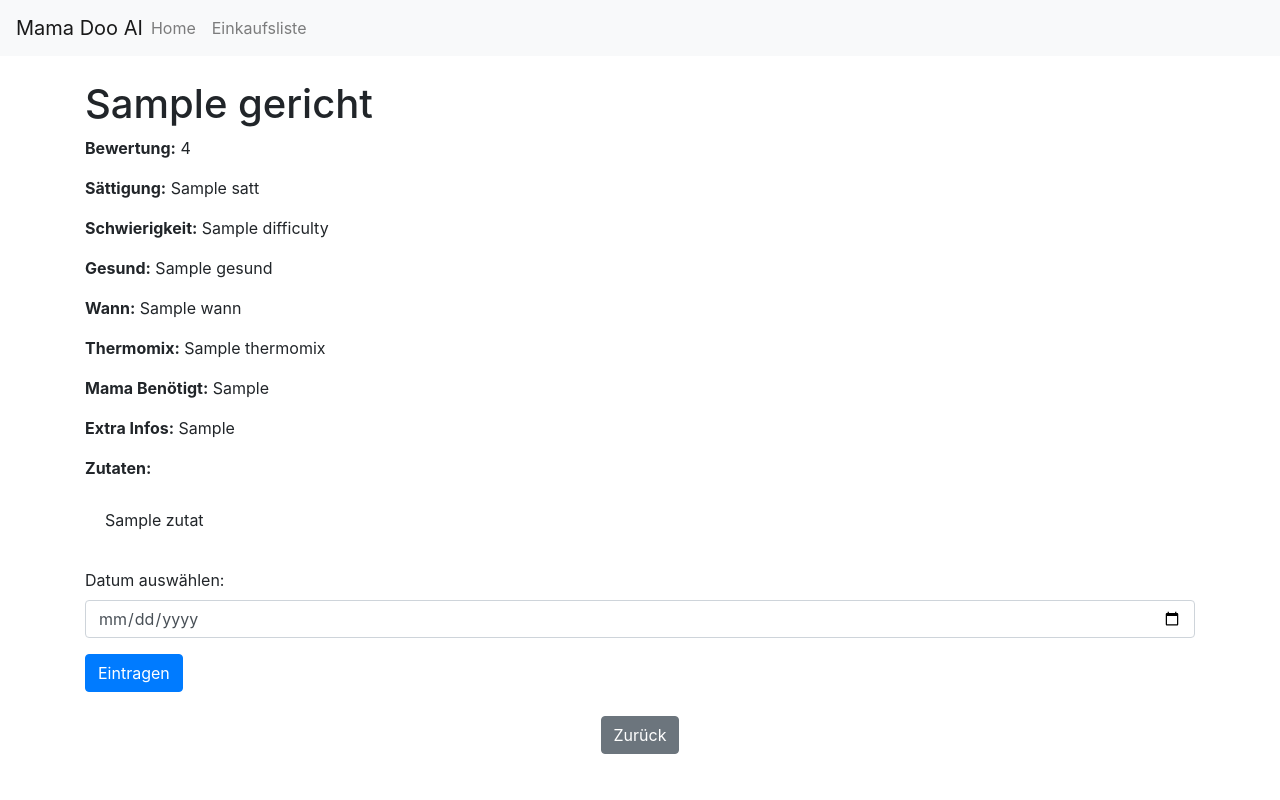
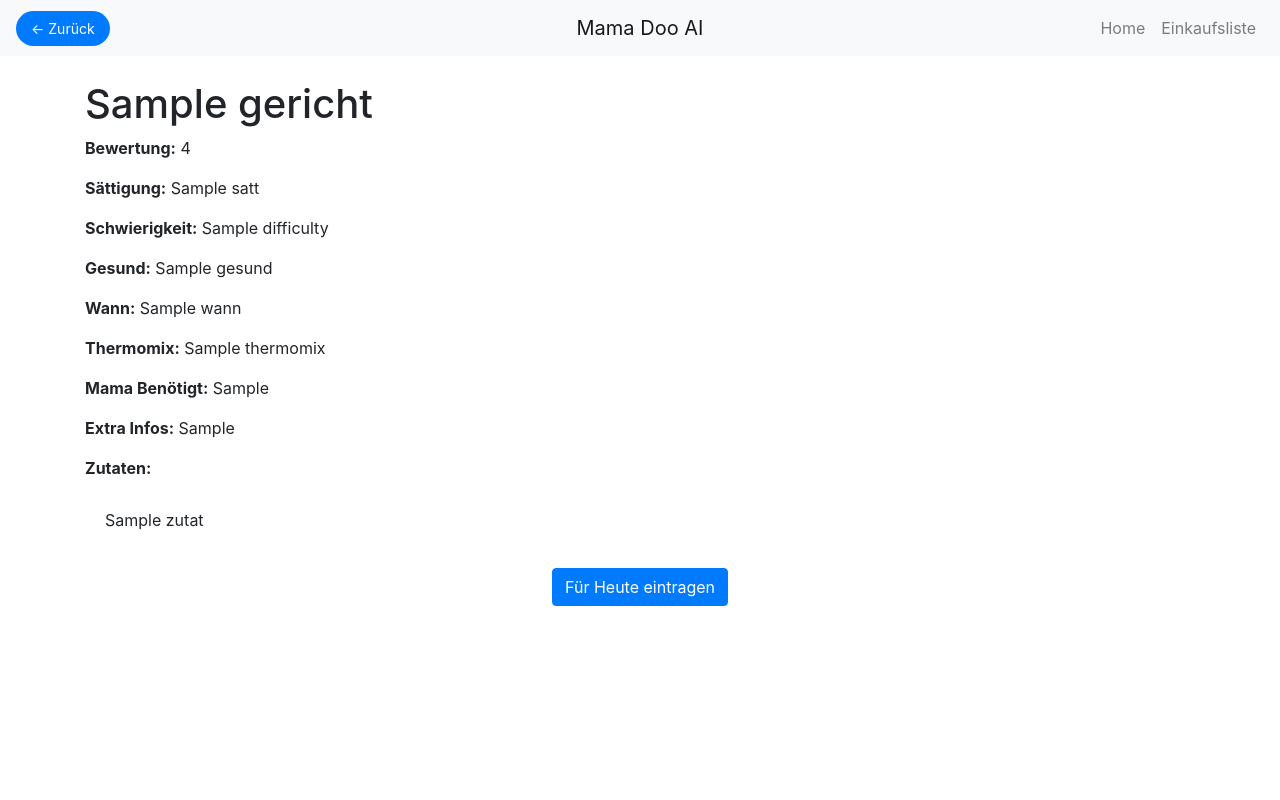
Before and after one commit to Jannis241/MamaDoo, a Flask app: template webseite/templates/gericht_detail.html in a window 1280 px wide. Run offline with Flask 3, Linux system fonts and the light colour scheme; the template is opened without the code that fills it: most values are stand-ins (such as "Sample title", 1, 10 or a date in 2020); some libraries are stand-ins or nearby versions.

Commit message:
automatic python commit

```diff
--- a/webseite/templates/gericht_detail.html
+++ b/webseite/templates/gericht_detail.html
@@ -4,16 +4,44 @@
     <meta charset="utf-8">
     <meta name="viewport" content="width=device-width, initial-scale=1, shrink-to-fit=no">
     <link href="https://stackpath.bootstrapcdn.com/bootstrap/4.5.2/css/bootstrap.min.css" rel="stylesheet">
+    <style>
+        .back-button {
+            background-color: #007bff;
+            border: none;
+            border-radius: 20px;
+            padding: 7px 15px;
+            color: #ffffff;
+            text-decoration: none;
+            font-size: 14px; /* Schriftgröße anpassen */
+        }
+        .back-button:hover {
+            background-color: #0056b3; /* Farbe ändern bei Hover */
+            color: #ffffff;
+            text-decoration: none;
+        }
+        .navbar-brand {
+            position: absolute; /* Position absolut setzen */
+            left: 50%; /* Horizontal zentrieren */
+            transform: translateX(-50%); /* Zurückverschieben um 50% der eigenen Breite */
+        }
+        .centered-content {
+            text-align: left; /* Inhalte linksbündig ausrichten */
+        }
+        .centered-button {
+            text-align: center; /* Button zentrieren */
+        }
+    </style>
     <title>{{ gericht.name }}</title>
 </head>
 <body>
     <nav class="navbar navbar-expand-lg navbar-light bg-light sticky-top">
+        <a href="/confirmation" class="back-button"><span class="arrow">&larr;</span> Zurück</a>
         <a class="navbar-brand mx-auto" href="#">Mama Doo AI</a>
         <button class="navbar-toggler" type="button" data-toggle="collapse" data-target="#navbarNav" aria-controls="navbarNav" aria-expanded="false" aria-label="Toggle navigation">
             <span class="navbar-toggler-icon"></span>
         </button>
         <div class="collapse navbar-collapse" id="navbarNav">
-            <ul class="navbar-nav mr-auto">
+            <ul class="navbar-nav ml-auto">
                 <li class="nav-item">
                     <a class="nav-link" href="/">Home</a>
                 </li>
@@ -25,6 +53,7 @@
     </nav>
 
     <div class="container mt-4">
+        <div class="centered-content">
             <h1>{{ gericht.name }}</h1>
             <p><strong>Bewertung:</strong> {{ gericht.rating }}</p>
             <p><strong>Sättigung:</strong> {{ gericht.satt }}</p>
@@ -41,18 +70,11 @@
                 {% endfor %}
             </ul>
 
-        <form action="/add-date" method="post" class="mt-4">
-            <div class="form-group">
-                <label for="date">Datum auswählen:</label>
-                <input type="date" id="date" name="date" class="form-control" required>
-                <input type="hidden" name="gericht_name" value="{{ gericht.name }}">
+            <form action="/" method="post" class="mt-4">
+                <div class="centered-button">
+                    <button type="submit" class="btn btn-primary">Für Heute eintragen</button>
                 </div>
-
-            <button type="submit" class="btn btn-primary">Eintragen</button>
             </form>
-
-        <div class="text-center mt-4">
-            <a href="/submit" class="btn btn-secondary">Zurück</a>
         </div>
     </div>
 
--- a/webseite/webseiteManager.py
+++ b/webseite/webseiteManager.py
@@ -48,8 +48,11 @@ def reset_foods_have():
     return redirect(url_for("add_food_have"))
 
 
-@app.route("/")
+@app.route("/", methods=["GET", "POST"])
 def home():
+    if request.method == "POST":
+        # hier wäre die data vom kalender
+        pass
     global foods_have, foods_not_have, mamaBenötigt, sortiereNachSchwierigkeit, sortedByRating, sortedByGesund, sortedBySatt
     mamaBenötigt = "false"
     sortiereNachSchwierigkeit = "false"
```
Lines whose indentation alone changed are shown as unchanged.
